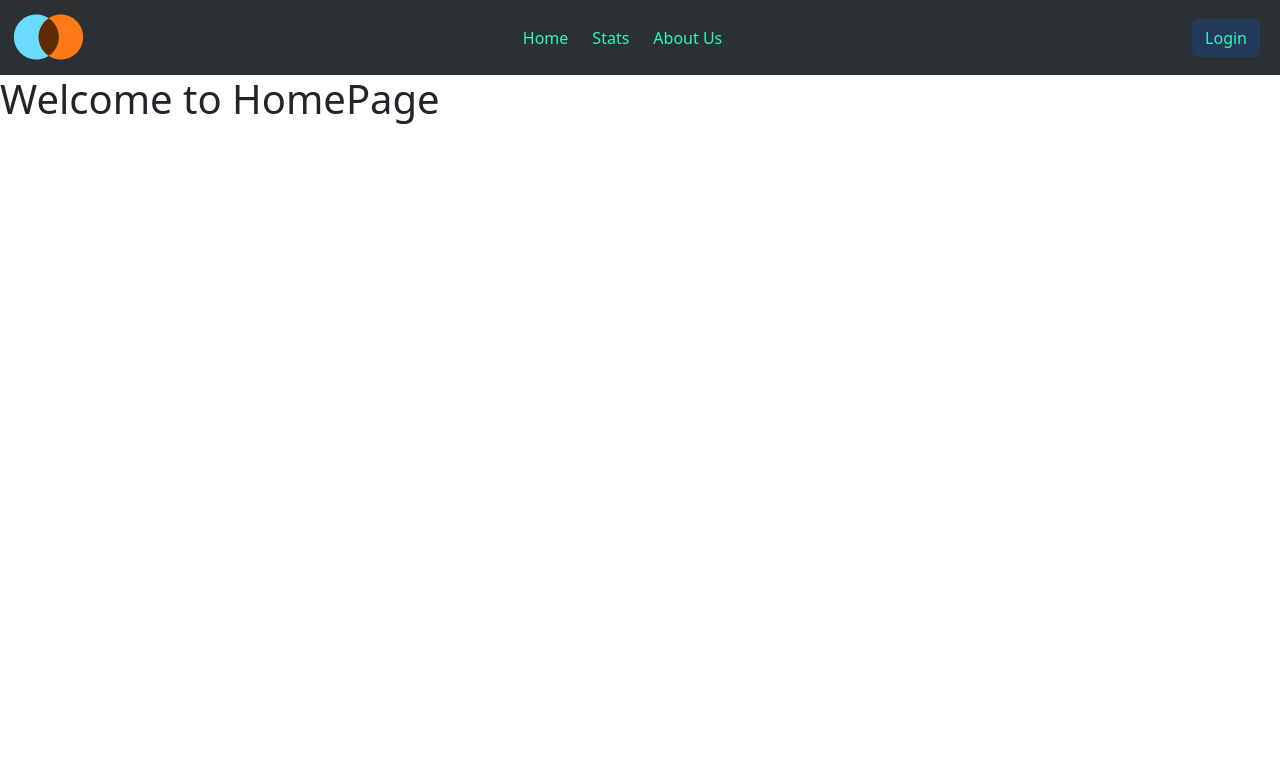
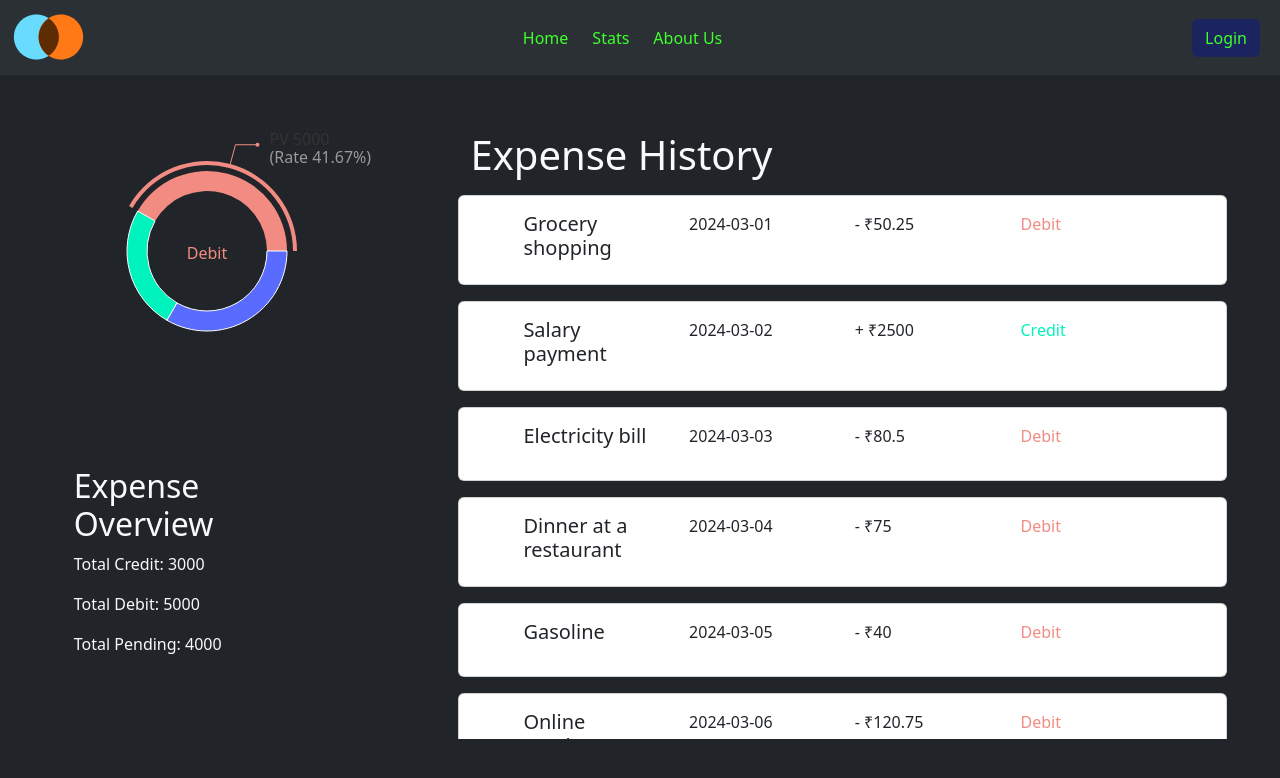
Before and after one commit to no1Gangster/Expense-Tracker, a React (Vite) app in the folder Frontend/: page / in a window 1280 px wide. Shown: the top 778 px of the page. Built offline with nearby package versions, Linux system fonts and the light colour scheme.

Commit message:
New Components Added Overview component added New props added to ExpenseCard HomePieChart now accepts data
Home page designed
Color variables added and used
Background color added to index.html

```diff
--- a/Frontend/src/App.css
+++ b/Frontend/src/App.css
@@ -1,18 +1,53 @@
+:root {
+	--base-blue:rgb(89, 108, 255);
+	--base-green:rgb(0, 243, 189);
+	--base-red:rgb(242, 139, 130);
+	--neon-red:#FF004D;
+	--neon-green:rgb(63, 255, 46);
+	--none-blue:#04D9FF;
+	--dark-blue:rgb(28, 36, 95);
+}
 .nav-link {
-    color: rgb(45, 248, 187) !important;
+    color: var(--neon-green) !important;
 }
 .navbar-items :hover {
-	border-bottom: 1px solid red;
+	border-bottom: 1px solid var(--neon-red);
 	padding-bottom: 2px;
-	color: red !important;
+	color: var(--neon-red) !important;
 }
 
 .btn-neon {
-	background-color: rgb(36, 58, 90) !important;
-	color: rgb(45, 248, 187) !important;
+	background-color: var(--dark-blue) !important;
+	color: var(--neon-green) !important;
 }
 
 .btn-neon:hover {
 	background-color: black !important;
-	color: red !important;
+	color: var(--neon-red) !important;
 }
+
+.row-span-2 {
+	grid-row: span 2;
+}
+
+.expense-list::-webkit-scrollbar{
+	background: grey;
+	width: 0.5rem;
+	border-radius: 100vw;
+}
+
+.expense-list::-webkit-scrollbar-track {
+	background: grey;
+	width: 0.5rem;
+	border-radius: 100vw;
+}
+
+.expense-list::-webkit-scrollbar-thumb {
+	background: rgba(245, 245, 245, 0.74);
+	width: 0.5rem;
+	border-radius: 100vw;
+}
+
+.expense-list::-webkit-scrollbar:hover {
+	cursor: pointer;
+}
--- /dev/null
+++ b/Frontend/src/components/ExpenseCard.jsx
@@ -0,0 +1,41 @@
+import React from "react";
+
+function ExpenseCard({ note, date, expense, type }) {
+	let styled_type = type.charAt(0).toUpperCase() + type.slice(1);
+	let style = {};
+	let sign = "";
+	if (type === "debit") {
+		style = { color: "rgb(242, 139, 130)" };
+		sign = "-";
+	} else if (type === "credit") {
+		style = { color: "rgb(0, 243, 189)" };
+		sign = "+";
+	} else style = { color: "rgb(89, 108, 255)" };
+	return (
+		<div className="container mb-3">
+			<div className="card px-md-5">
+				<div className="card-body">
+					<div className="row">
+						<div className="col">
+							<h5>{note}</h5>
+						</div>
+						<div className="col">
+							<p>{date}</p>
+						</div>
+						<div className="col fw-medium">
+							{sign} ₹{expense}
+						</div>
+						<div
+							className="col fw-medium"
+							style={style}
+						>
+							{styled_type}
+						</div>
+					</div>
+				</div>
+			</div>
+		</div>
+	);
+}
+
+export default ExpenseCard;
--- /dev/null
+++ b/Frontend/src/components/HomePieChart.jsx
@@ -0,0 +1,143 @@
+import React, { PureComponent } from "react";
+import { PieChart, Pie, Sector, ResponsiveContainer, Cell } from "recharts";
+
+const COLORS = ["#f28b82", "#00f3bd", "#596cff"];
+
+const renderActiveShape = (props) => {
+	const RADIAN = Math.PI / 180;
+	const {
+		cx,
+		cy,
+		midAngle,
+		innerRadius,
+		outerRadius,
+		startAngle,
+		endAngle,
+		fill,
+		payload,
+		percent,
+		value,
+	} = props;
+	const sin = Math.sin(-RADIAN * midAngle);
+	const cos = Math.cos(-RADIAN * midAngle);
+	const sx = cx + (outerRadius + 10) * cos;
+	const sy = cy + (outerRadius + 10) * sin;
+	const mx = cx + (outerRadius + 30) * cos;
+	const my = cy + (outerRadius + 30) * sin;
+	const ex = mx + (cos >= 0 ? 1 : -1) * 22;
+	const ey = my;
+	const textAnchor = cos >= 0 ? "start" : "end";
+
+	return (
+		<g>
+			<text
+				x={cx}
+				y={cy}
+				dy={8}
+				textAnchor="middle"
+				fill={fill}
+			>
+				{payload.name}
+			</text>
+			<Sector
+				cx={cx}
+				cy={cy}
+				innerRadius={innerRadius}
+				outerRadius={outerRadius}
+				startAngle={startAngle}
+				endAngle={endAngle}
+				fill={fill}
+			/>
+			<Sector
+				cx={cx}
+				cy={cy}
+				startAngle={startAngle}
+				endAngle={endAngle}
+				innerRadius={outerRadius + 6}
+				outerRadius={outerRadius + 10}
+				fill={fill}
+			/>
+			<path
+				d={`M${sx},${sy}L${mx},${my}L${ex},${ey}`}
+				stroke={fill}
+				fill="none"
+			/>
+			<circle
+				cx={ex}
+				cy={ey}
+				r={2}
+				fill={fill}
+				stroke="none"
+			/>
+			<text
+				x={ex + (cos >= 0 ? 1 : -1) * 12}
+				y={ey}
+				textAnchor={textAnchor}
+				fill="#333"
+			>{`PV ${value}`}</text>
+			<text
+				x={ex + (cos >= 0 ? 1 : -1) * 12}
+				y={ey}
+				dy={18}
+				textAnchor={textAnchor}
+				fill="#999"
+			>
+				{`(Rate ${(percent * 100).toFixed(2)}%)`}
+			</text>
+		</g>
+	);
+};
+
+export default class HomePieChart extends PureComponent {
+	state = {
+		activeIndex: 0,
+	};
+
+	onPieEnter = (_, index) => {
+		this.setState({
+			activeIndex: index,
+		});
+	};
+
+	render() {
+		const { debit, credit, pending } = this.props;
+		const data = [
+			{ name: "Debit", value: debit },
+			{ name: "Credit", value: credit },
+			{ name: "Pending", value: pending },
+		];
+		return (
+			<div style={{ outline: "none", width: "50svw", height: "30svh" }}>
+				<ResponsiveContainer
+					width="100%"
+					height="100%"
+				>
+					<PieChart
+						width={400}
+						height={400}
+					>
+						<Pie
+							activeIndex={this.state.activeIndex}
+							activeShape={renderActiveShape}
+							data={data}
+							cx="50%"
+							cy="50%"
+							innerRadius={60}
+							outerRadius={80}
+							fill="#8884d8"
+							dataKey="value"
+							onMouseEnter={this.onPieEnter}
+						>
+							{data.map((entry, index) => (
+								<Cell
+									key={`cell-${index}`}
+									fill={COLORS[index % COLORS.length]}
+								/>
+							))}
+						</Pie>
+					</PieChart>
+				</ResponsiveContainer>
+			</div>
+		);
+	}
+}
--- /dev/null
+++ b/Frontend/src/components/Overview.jsx
@@ -0,0 +1,14 @@
+import React from 'react'
+
+function Overview({ credit, debit, pending}) {
+  return (
+    <div className='container'>
+        <h2>Expense Overview</h2>
+        <p>Total Credit: {credit}</p>
+        <p>Total Debit: {debit}</p>
+        <p>Total Pending: {pending}</p>
+    </div>
+  )
+}
+
+export default Overview
--- a/Frontend/src/index.css
+++ b/Frontend/src/index.css
@@ -0,0 +1,3 @@
+html {
+    background-color: rgb(33, 37, 41);
+}
--- a/Frontend/src/pages/Home.jsx
+++ b/Frontend/src/pages/Home.jsx
@@ -1,11 +1,201 @@
-import React from 'react'
+import React, { useEffect } from "react";
+import ExpenseCard from "../components/ExpenseCard";
+import HomePieChart from "../components/HomePieChart";
+import Overview from "../components/Overview";
 
 function Home() {
-  return (
-    <div>
-      <h1>Welcome to HomePage</h1>
-    </div>
-  )
+	const data = [
+		{
+			id: 1,
+			description: "Grocery shopping",
+			amount: 50.25,
+			date: "2024-03-01",
+			type: "debit",
+		},
+		{
+			id: 2,
+			description: "Salary payment",
+			amount: 2500.0,
+			date: "2024-03-02",
+			type: "credit",
+		},
+		{
+			id: 3,
+			description: "Electricity bill",
+			amount: 80.5,
+			date: "2024-03-03",
+			type: "debit",
+		},
+		{
+			id: 4,
+			description: "Dinner at a restaurant",
+			amount: 75.0,
+			date: "2024-03-04",
+			type: "debit",
+		},
+		{
+			id: 5,
+			description: "Gasoline",
+			amount: 40.0,
+			date: "2024-03-05",
+			type: "debit",
+		},
+		{
+			id: 6,
+			description: "Online purchase",
+			amount: 120.75,
+			date: "2024-03-06",
+			type: "debit",
+		},
+		{
+			id: 7,
+			description: "Freelance income",
+			amount: 800.0,
+			date: "2024-03-07",
+			type: "credit",
+		},
+		{
+			id: 8,
+			description: "Phone bill",
+			amount: 45.5,
+			date: "2024-03-08",
+			type: "debit",
+		},
+		{
+			id: 9,
+			description: "Movie tickets",
+			amount: 25.0,
+			date: "2024-03-09",
+			type: "debit",
+		},
+		{
+			id: 10,
+			description: "Deposit",
+			amount: 1000.0,
+			date: "2024-03-10",
+			type: "credit",
+		},
+		{
+			id: 11,
+			description: "Internet subscription",
+			amount: 60.0,
+			date: "2024-03-11",
+			type: "debit",
+		},
+		{
+			id: 12,
+			description: "Lunch",
+			amount: 15.5,
+			date: "2024-03-12",
+			type: "debit",
+		},
+		{
+			id: 13,
+			description: "Taxi fare",
+			amount: 30.0,
+			date: "2024-03-13",
+			type: "debit",
+		},
+		{
+			id: 14,
+			description: "Gift purchase",
+			amount: 50.0,
+			date: "2024-03-14",
+			type: "debit",
+		},
+		{
+			id: 15,
+			description: "Rent payment",
+			amount: 1200.0,
+			date: "2024-03-15",
+			type: "pending",
+		},
+		{
+			id: 16,
+			description: "Cashback",
+			amount: 20.0,
+			date: "2024-03-16",
+			type: "credit",
+		},
+		{
+			id: 17,
+			description: "Medical expenses",
+			amount: 90.0,
+			date: "2024-03-17",
+			type: "debit",
+		},
+		{
+			id: 18,
+			description: "Utility bill",
+			amount: 100.0,
+			date: "2024-03-18",
+			type: "debit",
+		},
+		{
+			id: 19,
+			description: "Refund",
+			amount: 35.75,
+			date: "2024-03-19",
+			type: "credit",
+		},
+		{
+			id: 20,
+			description: "Grocery shopping",
+			amount: 55.5,
+			date: "2024-03-20",
+			type: "debit",
+		},
+	];
+
+	const debit = 5000;
+	const credit = 3000;
+	const pending = 4000;
+
+	return (
+		<div className="container-flex bg-dark" style={{height:"92.1svh"}}>
+			<h1>Welcome User</h1>
+			<div
+				className="row"
+				style={{ width: "99%" }}
+			>
+				<div className="col-md-4 text-light">
+					<div className="d-flex justify-content-center ms-3 mb-md-5">
+						<HomePieChart
+							credit={credit}
+							debit={debit}
+							pending={pending}
+						/>
+					</div>
+					<div className="container mx-auto w-75 mb-3 pt-md-5">
+						<Overview
+							credit={credit}
+							debit={debit}
+							pending={pending}
+						/>
+					</div>
+				</div>
+				<div className="col-md-8">
+					<h1 className="text-light px-5 mb-3">Expense History</h1>
+					<div
+						className="expense-list ms-4 me-1"
+						style={{ height: "68svh", overflowY: "scroll" }}
+					>
+						{data &&
+							data.map((item) => (
+								<ExpenseCard
+									note={item.description}
+									date={item.date}
+									expense={item.amount}
+									type={item.type}
+									key={item.id}
+								/>
+							))}
+					</div>
+				</div>
+				<div className="col-md-4">Summary</div>
+			</div>
+		</div>
+	);
 }
 
-export default Home
+export default Home;
```
